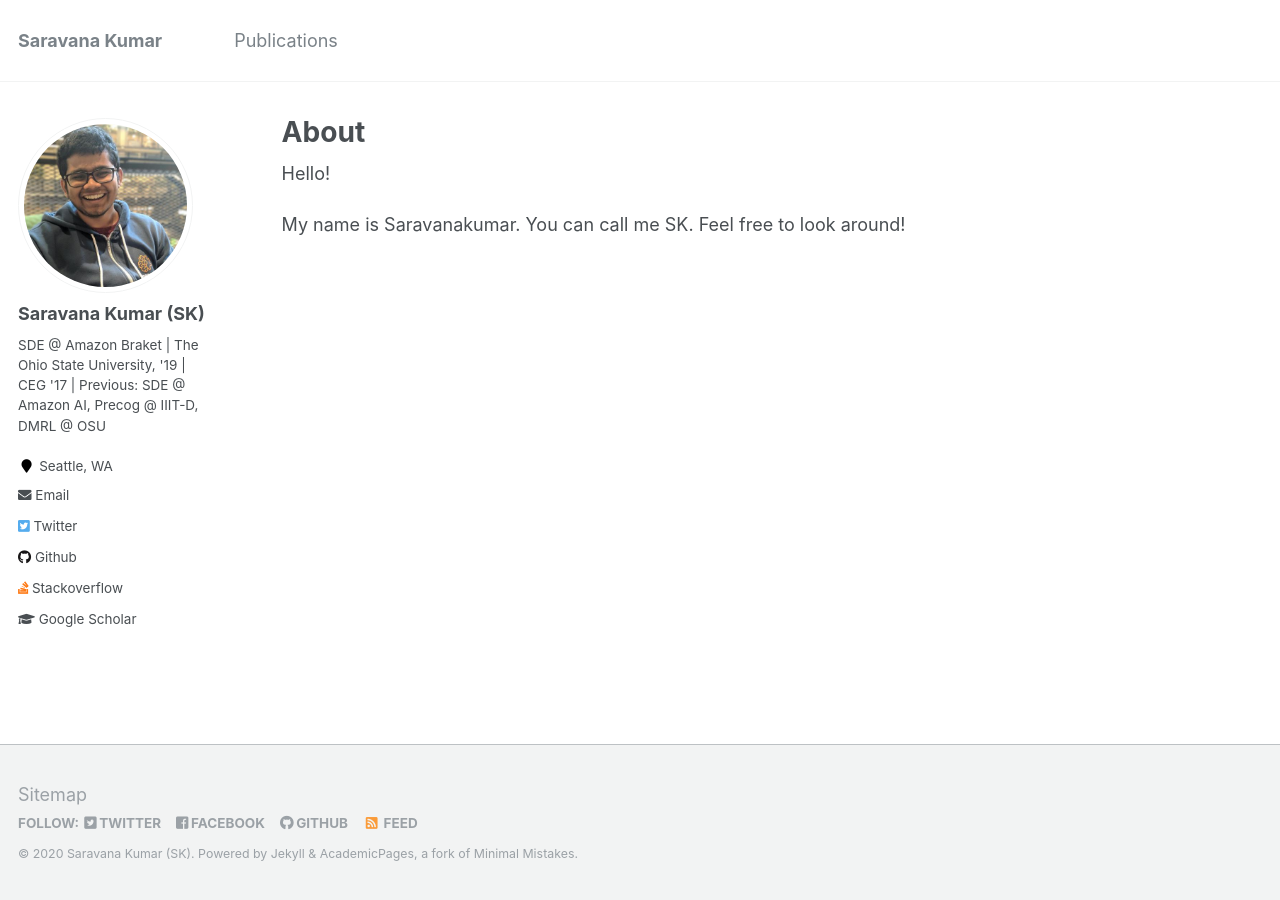
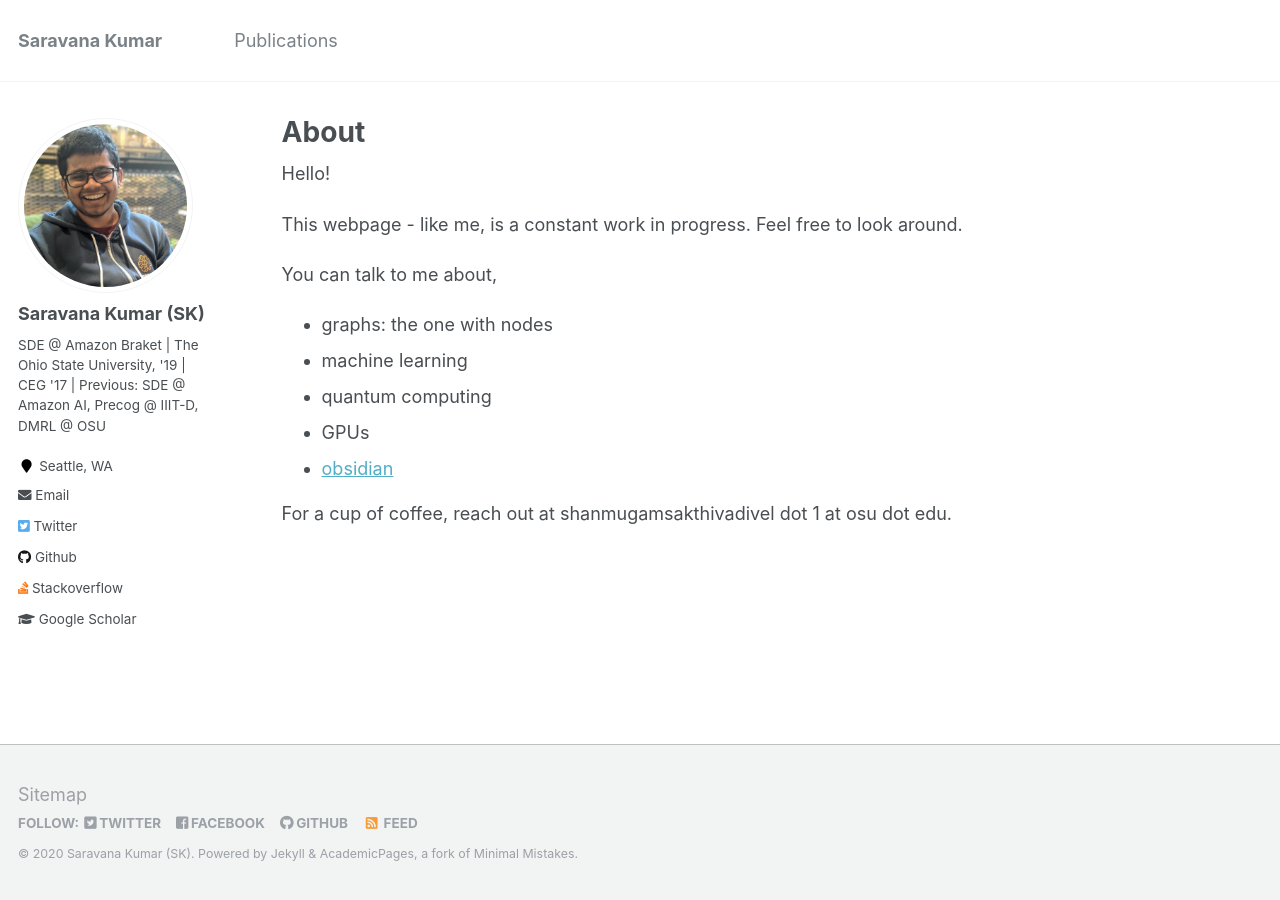
Before and after one commit to codewithsk/codewithsk.github.io, a Jekyll site: the page built from _pages/about.md, in a window 1280 px wide. Built offline with Jekyll 4.4.1, drawn with Linux system fonts in a browser that asks for light colours.

Commit message:
Added stuff

```diff
--- a/_pages/about.md
+++ b/_pages/about.md
@@ -10,4 +10,14 @@ redirect_from:
 
 Hello!
 
-My name is Saravanakumar. You can call me SK. Feel free to look around!
+This webpage - like me, is a constant work in progress. Feel free to look around.
+
+You can talk to me about,
+
+- graphs: the one with nodes
+- machine learning
+- quantum computing
+- GPUs
+- [obsidian](http://obsidian.md)
+
+For a cup of coffee, reach out at shanmugamsakthivadivel dot 1 at osu dot edu.
```
